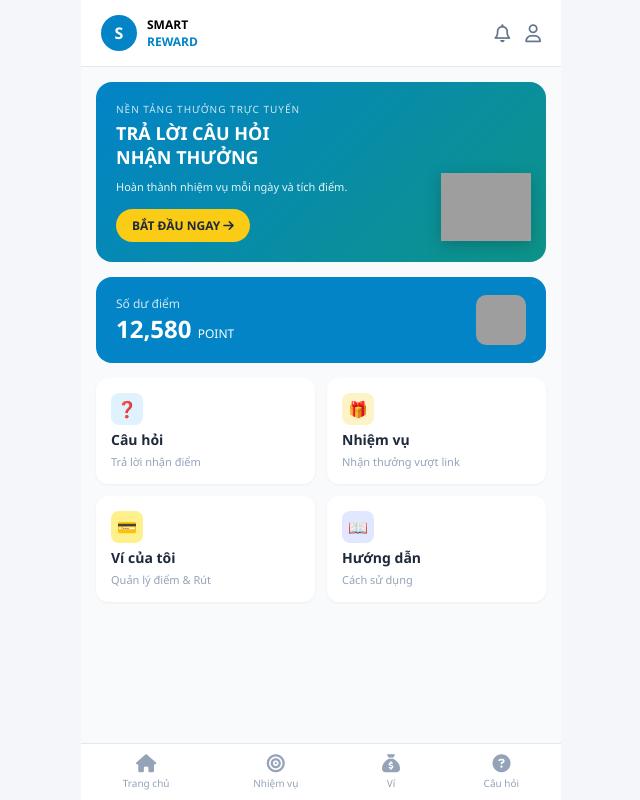
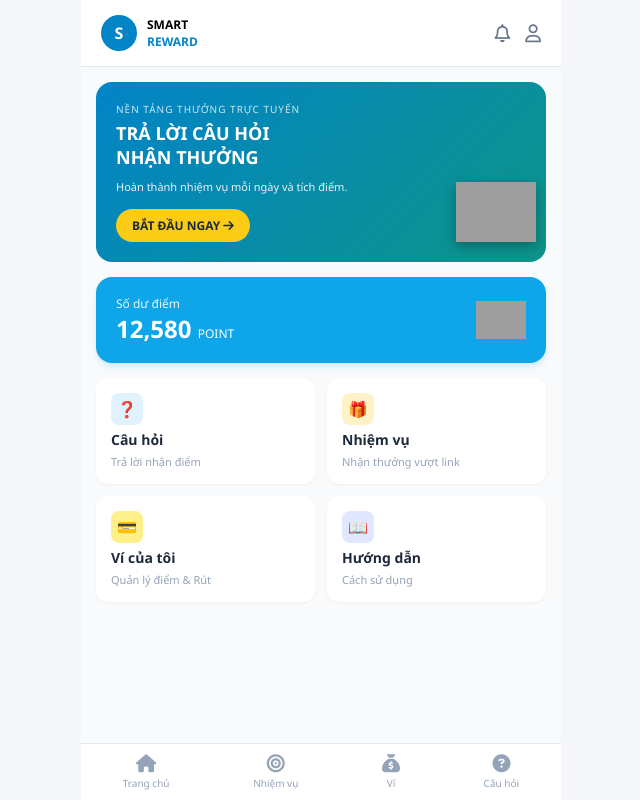
Before and after one commit to hanh2k9-dzai/App-Ki-m-Ti-n, a Flask app: template templates/index.html in a window 1280 px wide. Shown: the whole page, without its empty margins (319-959 px from the left). Run offline with Flask 3, Linux system fonts and the light colour scheme; the template is opened without the code that fills it: values that come from a table or form of the project are taken from there, others are empty; data comes from the database, SQL or seed files in the repository; grey boxes are pictures that could not be loaded.

Commit message:
Update style.css

```diff
--- a/static/style.css
+++ b/static/style.css
@@ -1,31 +1,3 @@
-/* Styling thêm cho hình ảnh trong Banner & Balance Card */
-.hero-img {
-    position: absolute;
-    right: 15px;
-    bottom: 10px;
-    width: 90px;
-    height: 90px;
-}
-
-.hero-img img {
-    width: 100%;
-    height: 100%;
-    object-fit: contain;
-    filter: drop-shadow(0px 4px 8px rgba(0,0,0,0.2));
-}
-
-.wallet-img {
-    width: 50px;
-    height: 50px;
-}
-
-.wallet-img img {
-    width: 100%;
-    height: 100%;
-    object-fit: cover;
-    border-radius: 10px;
-}
-
 * { margin: 0; padding: 0; box-sizing: border-box; font-family: 'Segoe UI', Roboto, sans-serif; }
 body { background-color: #f4f6f9; display: flex; justify-content: center; }
 
@@ -55,6 +27,7 @@ body { background-color: #f4f6f9; display: flex; justify-content: center; }
 .hero-card {
     background: linear-gradient(135deg, #0284c7, #0d9488); color: white;
     padding: 20px; border-radius: 16px; margin-bottom: 15px; position: relative;
+    overflow: hidden;
 }
 .hero-card .subtitle { font-size: 10px; opacity: 0.8; letter-spacing: 1px; }
 .hero-card h2 { font-size: 18px; margin: 5px 0 10px; font-weight: 800; }
@@ -63,16 +36,23 @@ body { background-color: #f4f6f9; display: flex; justify-content: center; }
     display: inline-block; background: #facc15; color: #1e293b;
     padding: 8px 16px; border-radius: 20px; text-decoration: none; font-weight: bold; font-size: 12px;
 }
-.hero-icon { position: absolute; right: 20px; top: 20px; font-size: 40px; }
+.hero-img {
+    position: absolute; right: 10px; bottom: 10px;
+    width: 80px; height: 80px;
+}
+.hero-img img { width: 100%; height: 100%; object-fit: contain; filter: drop-shadow(0px 4px 6px rgba(0,0,0,0.3)); }
 
 /* Balance Card */
 .balance-card {
-    background: #0284c7; color: white; padding: 18px 20px; border-radius: 16px;
+    background: #0ea5e9; color: white; padding: 18px 20px; border-radius: 16px;
     display: flex; justify-content: space-between; align-items: center; margin-bottom: 15px;
+    box-shadow: 0 4px 6px -1px rgba(14, 165, 233, 0.2);
 }
-.balance-card p { font-size: 12px; opacity: 0.8; }
+.balance-card p { font-size: 12px; opacity: 0.9; }
 .balance-card .points { font-size: 24px; font-weight: 800; }
 .balance-card .points span { font-size: 12px; font-weight: normal; }
+.wallet-img { width: 50px; height: 50px; }
+.wallet-img img { width: 100%; height: 100%; object-fit: contain; }
 
 /* Grid Menu */
 .menu-grid { display: grid; grid-template-columns: 1fr 1fr; gap: 12px; }
@@ -82,9 +62,9 @@ body { background-color: #f4f6f9; display: flex; justify-content: center; }
 }
 .card-icon {
     width: 32px; height: 32px; border-radius: 8px; display: flex;
-    align-items: center; justify-content: center; font-weight: bold;
+    align-items: center; justify-content: center; font-weight: bold; font-size: 16px;
 }
-.question-bg { background: #e0f2fe; color: #0284c7; }
+.question-bg { background: #e0f2fe; }
 .task-bg { background: #fef3c7; }
 .wallet-bg { background: #fef08a; }
 .guide-bg { background: #e0e7ff; }
@@ -95,7 +75,7 @@ body { background-color: #f4f6f9; display: flex; justify-content: center; }
 /* Bottom Nav */
 .bottom-nav {
     position: fixed; bottom: 0; width: 100%; max-width: 480px; background: white;
-    display: flex; justify-content: space-around; padding: 10px 0; border-top: 1px solid #e2e8f0;
+    display: flex; justify-content: space-around; padding: 10px 0; border-top: 1px solid #e2e8f0; z-index: 10;
 }
 .nav-item {
     text-decoration: none; color: #94a3b8; font-size: 10px;
@@ -104,23 +84,23 @@ body { background-color: #f4f6f9; display: flex; justify-content: center; }
 .nav-item i { font-size: 18px; }
 .nav-item.active { color: #0284c7; font-weight: bold; }
 
-/* Quiz & Ads Styles */
+/* Quiz & Ads */
 .ad-box {
     background: #e2e8f0; border: 1px dashed #94a3b8; padding: 15px;
     text-align: center; font-size: 12px; color: #64748b; border-radius: 8px; margin-bottom: 15px;
 }
-.quiz-card { background: white; padding: 20px; border-radius: 12px; }
-.question-text { font-size: 16px; margin-bottom: 15px; }
+.quiz-card { background: white; padding: 20px; border-radius: 12px; box-shadow: 0 1px 3px rgba(0,0,0,0.05); }
+.question-text { font-size: 16px; margin-bottom: 15px; color: #1e293b; }
 .timer-box { font-size: 12px; color: #d97706; margin-bottom: 15px; }
 .options-list { display: flex; flex-direction: column; gap: 10px; margin-bottom: 15px; }
 .opt-btn {
-    padding: 12px; border: 1px solid #cbd5e1; background: white;
-    border-radius: 8px; text-align: left; font-size: 14px; cursor: pointer;
+    padding: 12px; border: 1px solid #cbd5e1; background: white; color: #1e293b;
+    border-radius: 8px; text-align: left; font-size: 14px; cursor: pointer; transition: 0.2s;
 }
 .opt-btn.selected { border-color: #0284c7; background: #f0f9ff; color: #0284c7; font-weight: bold; }
-.opt-btn:disabled { opacity: 0.6; cursor: not-allowed; }
+.opt-btn:disabled { opacity: 0.6; cursor: not-allowed; background: #f8fafc; }
 .btn-submit {
     width: 100%; padding: 12px; background: #0284c7; color: white;
     border: none; border-radius: 8px; font-weight: bold; cursor: pointer;
 }
-.btn-submit:disabled { background: #94a3b8; }
+.btn-submit:disabled { background: #94a3b8; cursor: not-allowed; }
```
